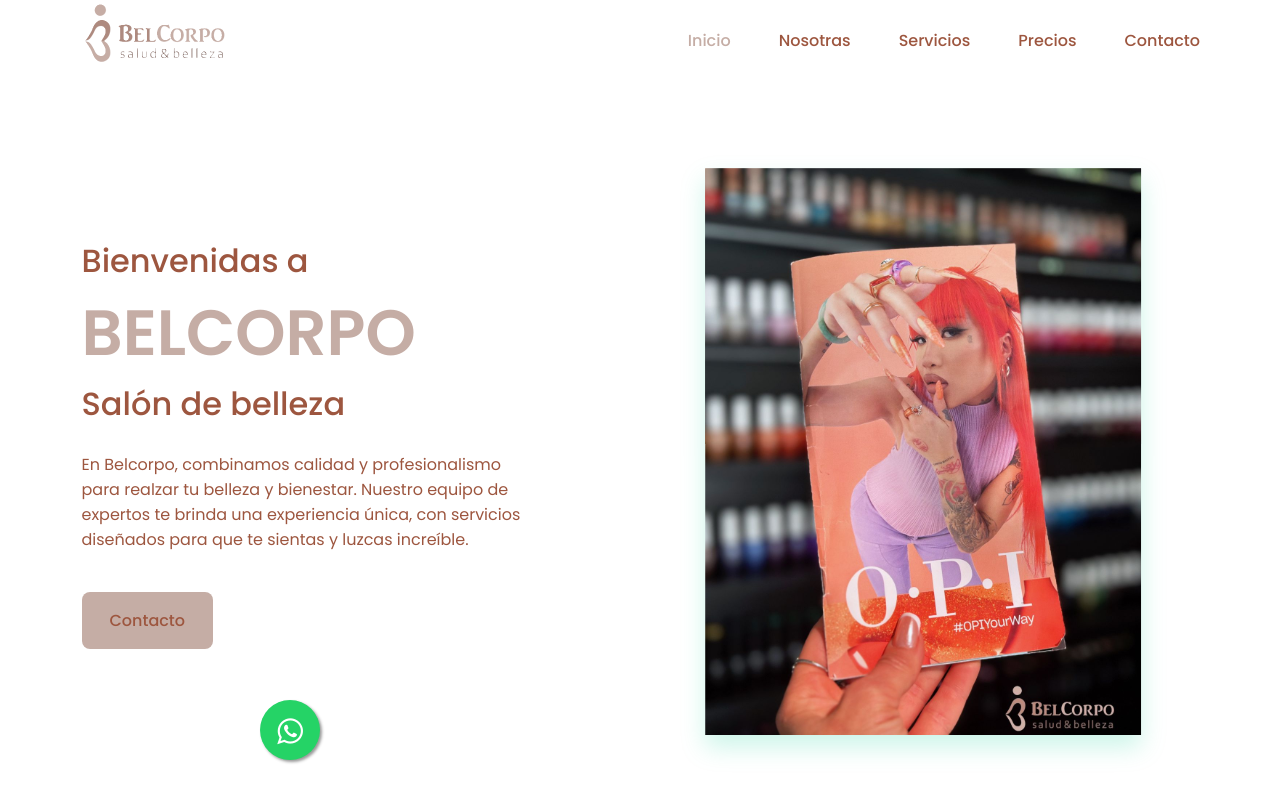
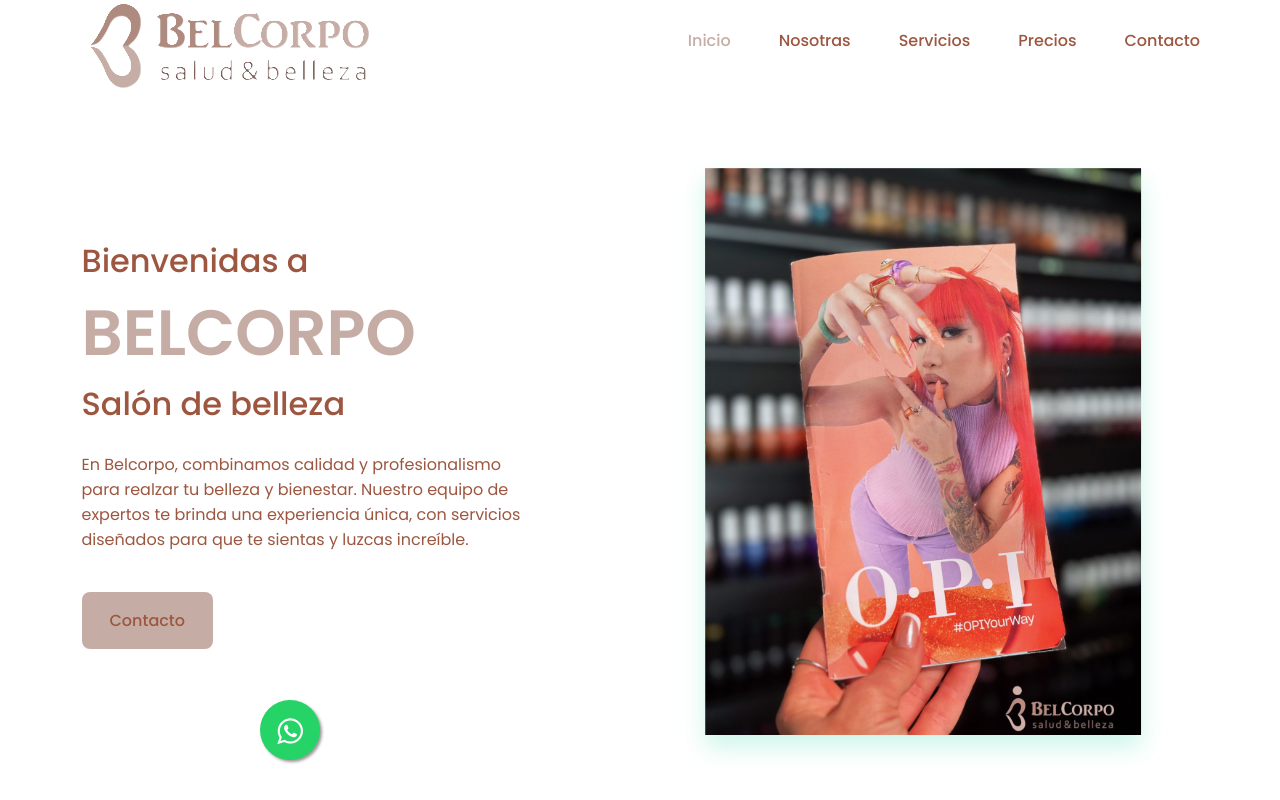
Before and after one commit to DibuArtex/Belcorpo, a plain HTML site: page index.html in a window 1280 px wide. Shown: the top 800 px of the page. Drawn offline with nearby package versions, Linux system fonts and the light colour scheme.

Commit message:
quinto commit

```diff
--- a/assets/css/styles.css
+++ b/assets/css/styles.css
@@ -174,7 +174,7 @@
 .nav__logo {
   color: var(--title-color);
   font-weight: var(--font-medium);
-  width: 150px;
+  width: 130x;
 }
 
 .nav__logo span {
```
